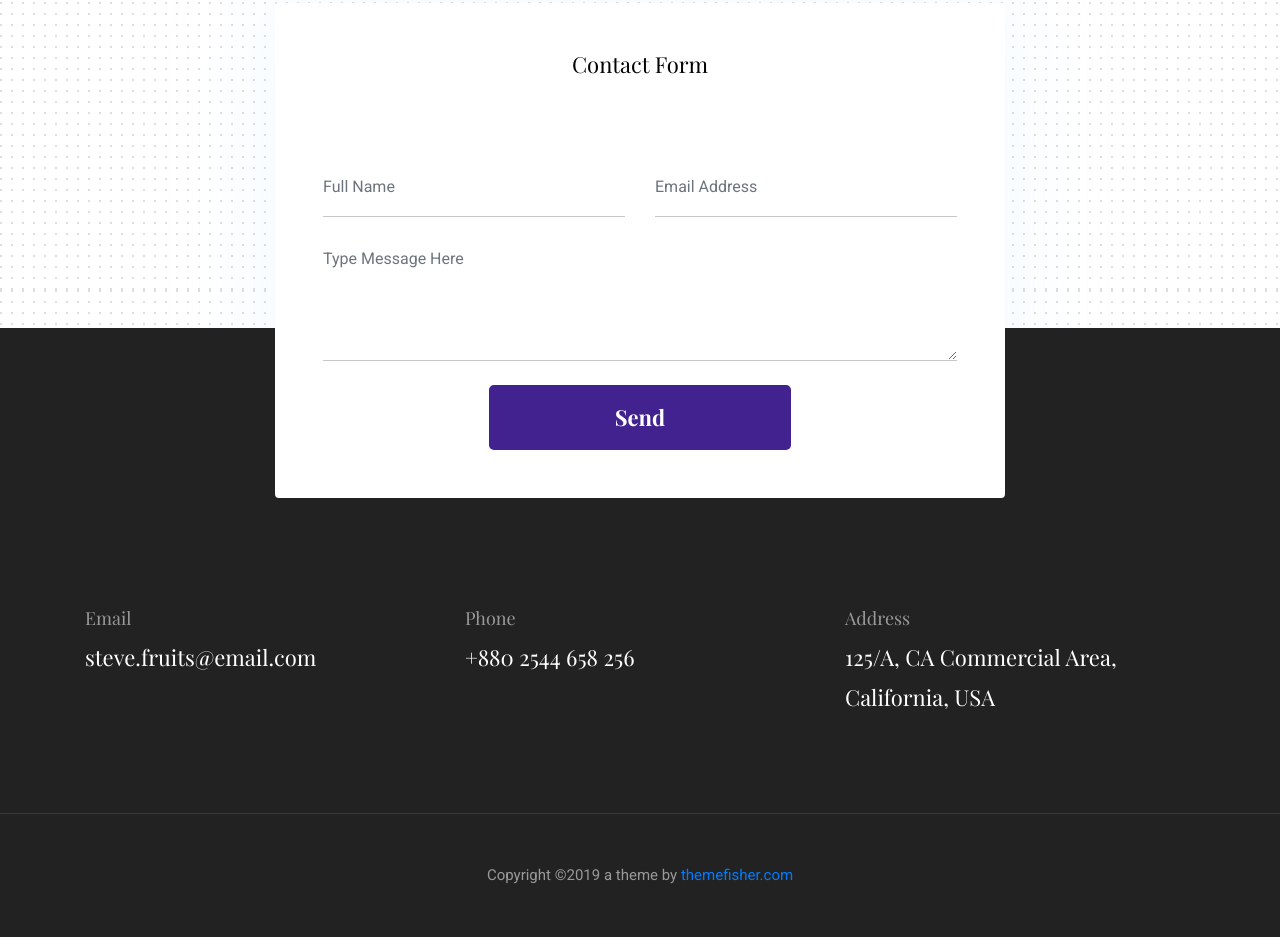
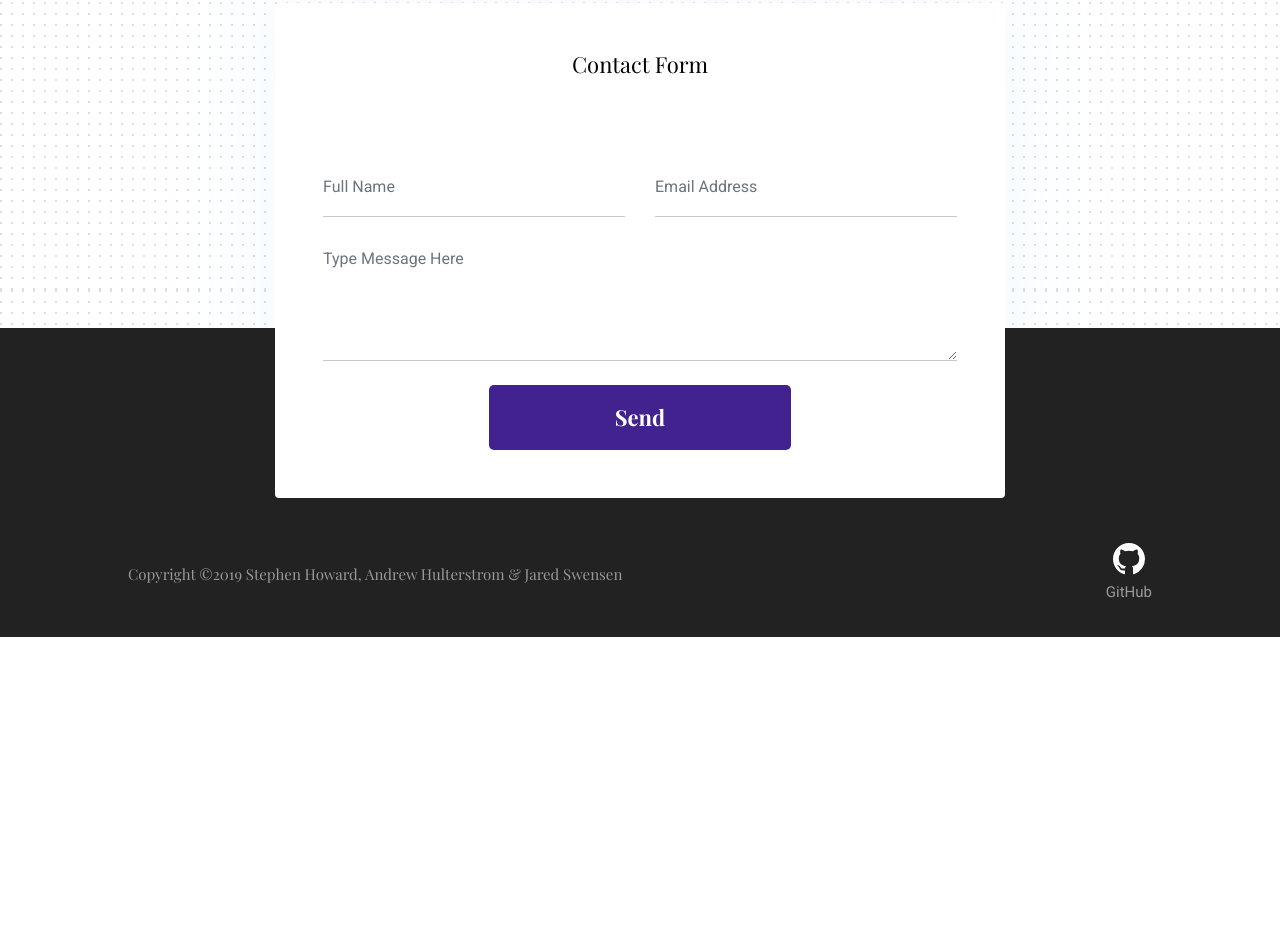
Before and after one commit to SomeDonk/CreativeProject, a plain HTML site: page smash.html in a window 1280 px wide. Shown: the part 2322-3259 px from the top of the page. After the commit the page ends 2959 px from the top, so only its background shows below. Drawn offline with nearby package versions, Linux system fonts and the light colour scheme.

Commit message:
Changed footer

```diff
--- a/css/style.css
+++ b/css/style.css
@@ -906,5 +906,40 @@ blockquote {
 .filter-controls li.active {
   font-weight: bold;
 }
+  .homepage-footer{
+    position: relative;
+    bottom: 0;
+    width: 100%;
+    display:flex;
+    align-items: center;
+    justify-content: space-between;
+    padding: 15px 10%;
+    font-size: .8em;
+}
+  .footer.left{
+    float:left;
+}
+.footer.left .logo{
+    width: 50px;
+    margin: 2px;
+    transition: .2s;
+}
+.footer.left .logo:hover{
+  width: 54px;
+  margin: 0px;
+}
+.footer.middle{
+    float:center;
+}
+.footer.right{
+    float:right;
+}
+.footer a{
+    color:inherit;
+    text-decoration-line: none;
+}
+.footer a:hover{
+    color: #b4b4b4
+}
 
 /*# sourceMappingURL=maps/style.css.map */
--- a/smash.html
+++ b/smash.html
@@ -235,30 +235,21 @@
 
 <!-- footer -->
 <footer class="bg-dark footer-section">
-  <div class="section">
-    <div class="container">
-      <div class="row">
-        <div class="col-md-4">
-          <h5 class="text-light">Email</h5>
-          <p class="text-white paragraph-lg font-secondary">steve.fruits@email.com</p>
-        </div>
-        <div class="col-md-4">
-          <h5 class="text-light">Phone</h5>
-          <p class="text-white paragraph-lg font-secondary">+880 2544 658 256</p>
-        </div>
-        <div class="col-md-4">
-          <h5 class="text-light">Address</h5>
-          <p class="text-white paragraph-lg font-secondary">125/A, CA Commercial Area, California, USA</p>
-        </div>
+  <div id="homepage-footer" class="homepage-footer">
+
+      <div class="footer left">
+        <p class="text-light font-secondary">Copyright ©<script>
+        var CurrentYear = new Date().getFullYear()
+        document.write(CurrentYear)
+      </script> Stephen Howard, Andrew Hulterstrom & Jared Swensen</a></p>
+      </div>
+      <div class="footer right" style="text-align: center">
+        <a href="https://github.com/SomeDonk/CreativeProject.git" class="backtotop link"><svg class="octicon octicon-mark-github v-align-middle" height="32" viewBox="0 0 16 16" version="1.1" width="32" aria-hidden="true">
+            <path fill="white" fill-rule="evenodd" d="M8 0C3.58 0 0 3.58 0 8c0 3.54 2.29 6.53 5.47 7.59.4.07.55-.17.55-.38 0-.19-.01-.82-.01-1.49-2.01.37-2.53-.49-2.69-.94-.09-.23-.48-.94-.82-1.13-.28-.15-.68-.52-.01-.53.63-.01 1.08.58 1.23.82.72 1.21 1.87.87 2.33.66.07-.52.28-.87.51-1.07-1.78-.2-3.64-.89-3.64-3.95 0-.87.31-1.59.82-2.15-.08-.2-.36-1.02.08-2.12 0 0 .67-.21 2.2.82.64-.18 1.32-.27 2-.27.68 0 1.36.09 2 .27 1.53-1.04 2.2-.82 2.2-.82.44 1.1.16 1.92.08 2.12.51.56.82 1.27.82 2.15 0 3.07-1.87 3.75-3.65 3.95.29.25.54.73.54 1.48 0 1.07-.01 1.93-.01 2.2 0 .21.15.46.55.38A8.013 8.013 0 0 0 16 8c0-4.42-3.58-8-8-8z">
+            </path>
+          </svg> <p class="text-light">GitHub</p></a>
       </div>
     </div>
-  </div>
-  <div class="border-top text-center border-dark py-5">
-    <p class="mb-0 text-light">Copyright ©<script>
-        var CurrentYear = new Date().getFullYear()
-        document.write(CurrentYear)
-      </script> a theme by <a href="themefisher.com">themefisher.com</a></p>
-  </div>
 </footer>
 <!-- /footer -->
 
```
Also changed, not shown: index.html (+10 -17 lines), league.html (+13 -22 lines), magic.html (+13 -22 lines), images/about/signature.png.
